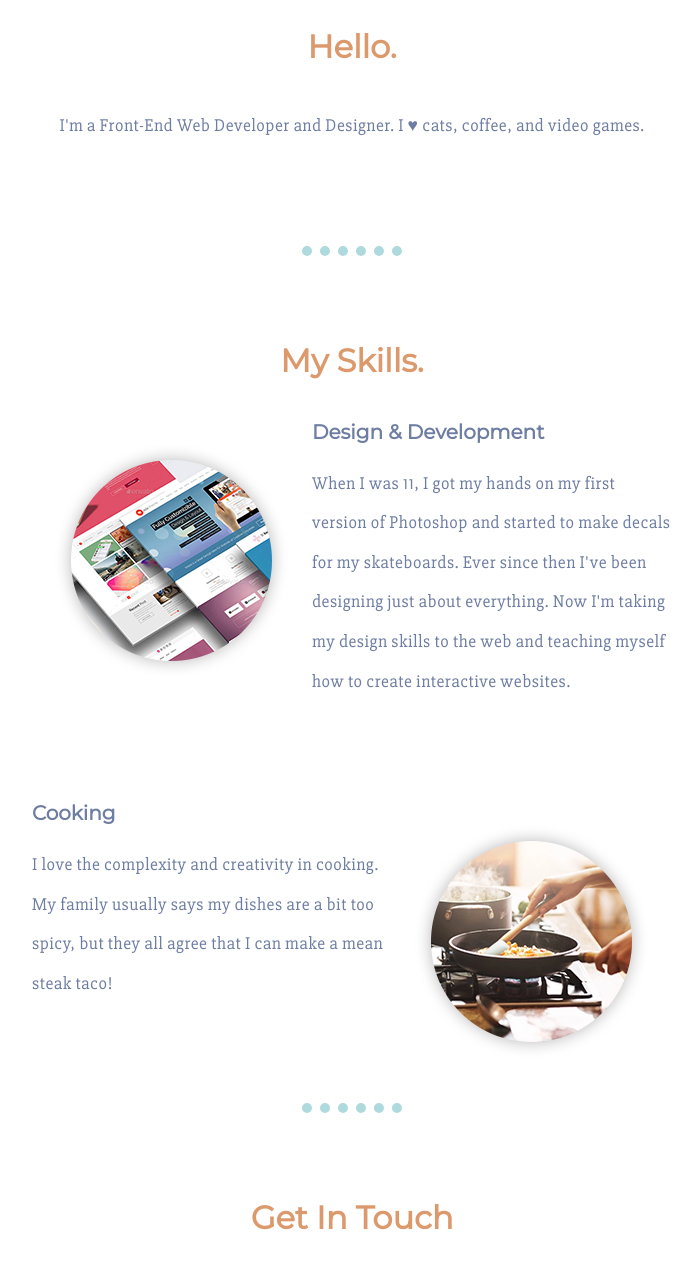
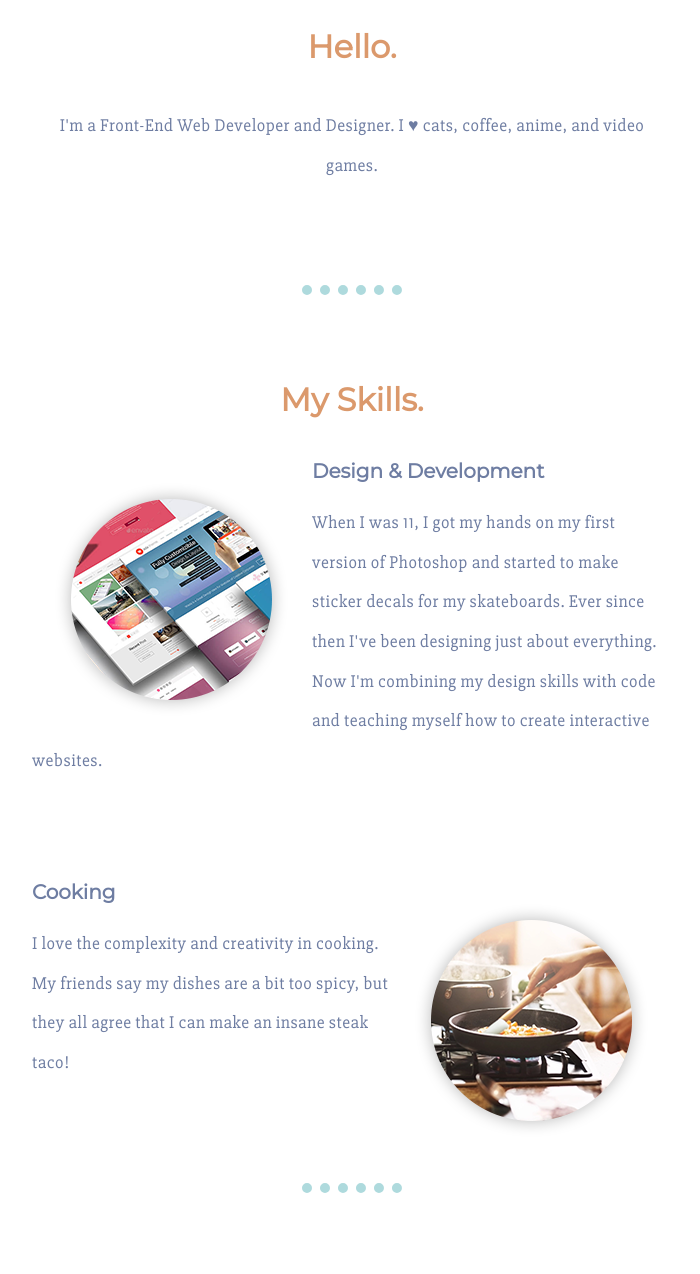
Before and after one commit to matthewbenedict/cv, a plain HTML site: page index.html in a window 1280 px wide. Shown: the part 1019-2293 px from the top of the page, without its empty margins (288-988 px from the left). Drawn offline with Linux system fonts and the light colour scheme.

Commit message:
Add files via upload

```diff
--- a/index.html
+++ b/index.html
@@ -22,7 +22,7 @@
     <div class="profile">
       <img class="profile-img" src="images/matt-profile-pic.png" alt="matt-profile-img">
       <h2>Hello.</h2>
-      <p>I'm a Front-End Web Developer and Designer. I ♥ cats, coffee, and video games.</p>
+      <p>I'm a Front-End Web Developer and Designer. I ♥ cats, coffee, anime, and video games.</p>
     </div>
     <hr class="hr-style">
     <div class="skills">
@@ -30,12 +30,12 @@
       <div class="skill-row-top">
         <img class="design-img" src="images/matt-web-design.png" alt="web-design-img">
         <h3>Design & Development</h3>
-        <p>When I was 11, I got my hands on my first version of Photoshop and started to make decals for my skateboards. Ever since then I've been designing just about everything. Now I'm taking my design skills to the web and teaching myself how to create interactive websites.</p>
+        <p>When I was 11, I got my hands on my first version of Photoshop and started to make sticker decals for my skateboards. Ever since then I've been designing just about everything. Now I'm combining my design skills with code and teaching myself how to create interactive websites.</p>
       </div>
       <div class="skill-row">
         <img class="cooking-img" src="images/matt-cooking.png" alt="cooking-img">
         <h3>Cooking</h3>
-        <p>I love the complexity and creativity in cooking. My family usually says my dishes are a bit too spicy, but they all agree that I can make a mean steak taco!</p>
+        <p>I love the complexity and creativity in cooking. My friends say my dishes are a bit too spicy, but they all agree that I can make an insane steak taco!</p>
       </div>
     </div>
     <hr class="hr-style">
```
